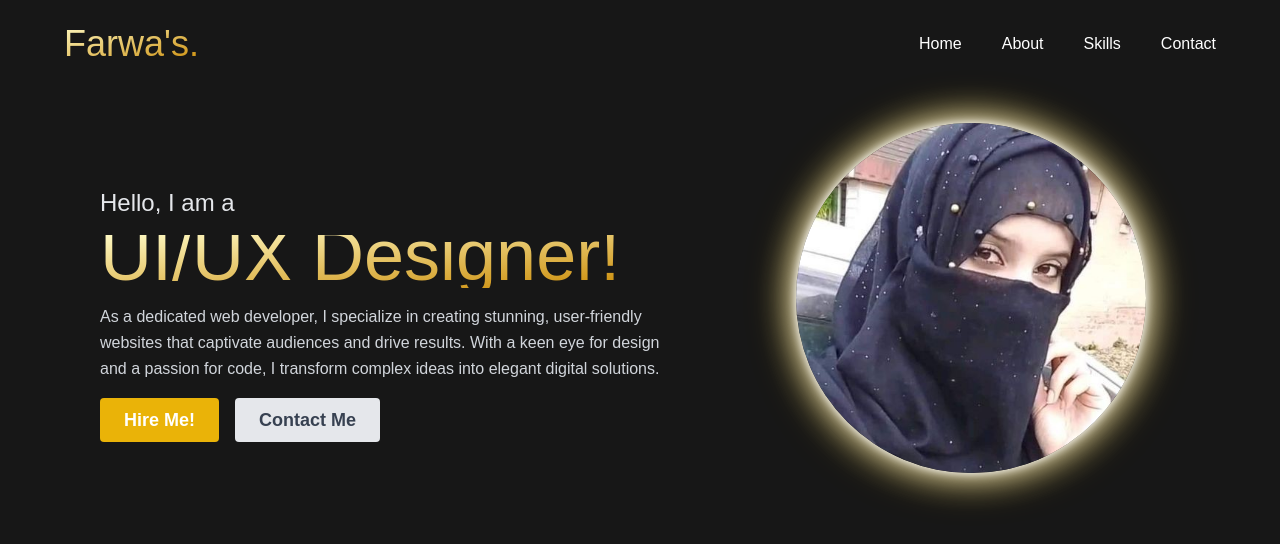
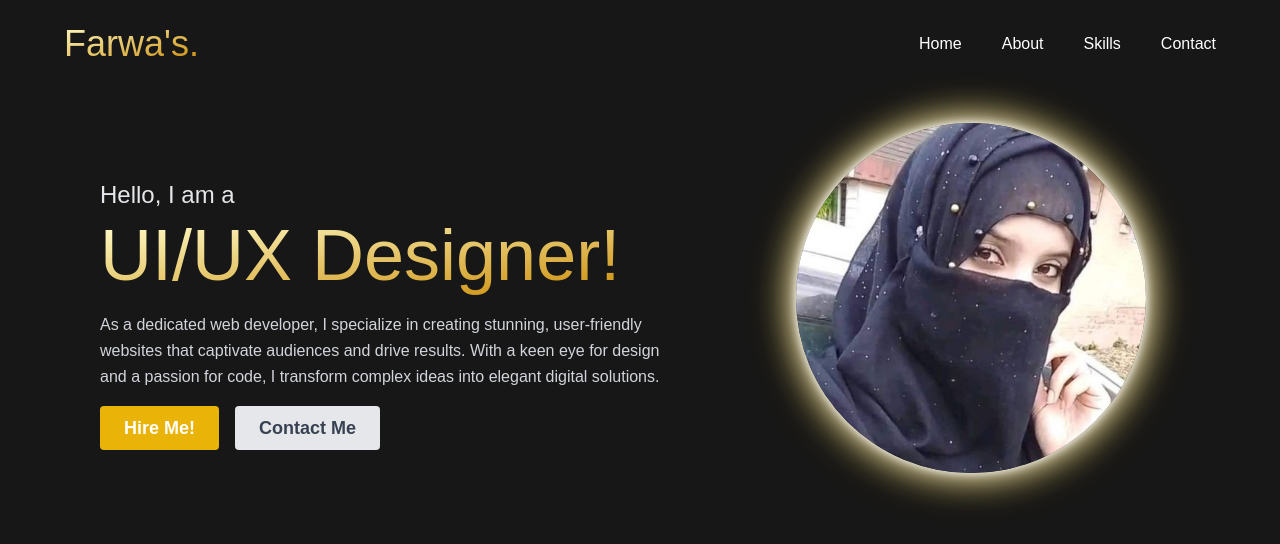
Before and after one commit to Farwa-Kanwal-123/Next.js-Tailwind-Portfolio, a Next.js app: page / in a window 1280 px wide. Shown: the top 544 px of the page. Built offline with nearby package versions, Linux system fonts and the light colour scheme.

Commit message:
update code

```diff
--- a/src/components/Hero.tsx
+++ b/src/components/Hero.tsx
@@ -12,7 +12,7 @@ const Hero = () => {
             Hello, I am a
           </h1>
           <span
-            className="flex-grow bg-gradient-to-br from-yellow-100 to-yellow-600 text-transparent bg-clip-text lg:text-4xl
+            className="inline-block lg:py-2 flex-grow bg-gradient-to-br from-yellow-100 to-yellow-600 text-transparent bg-clip-text lg:text-4xl
           "
           >
             <TypeAnimation
```
